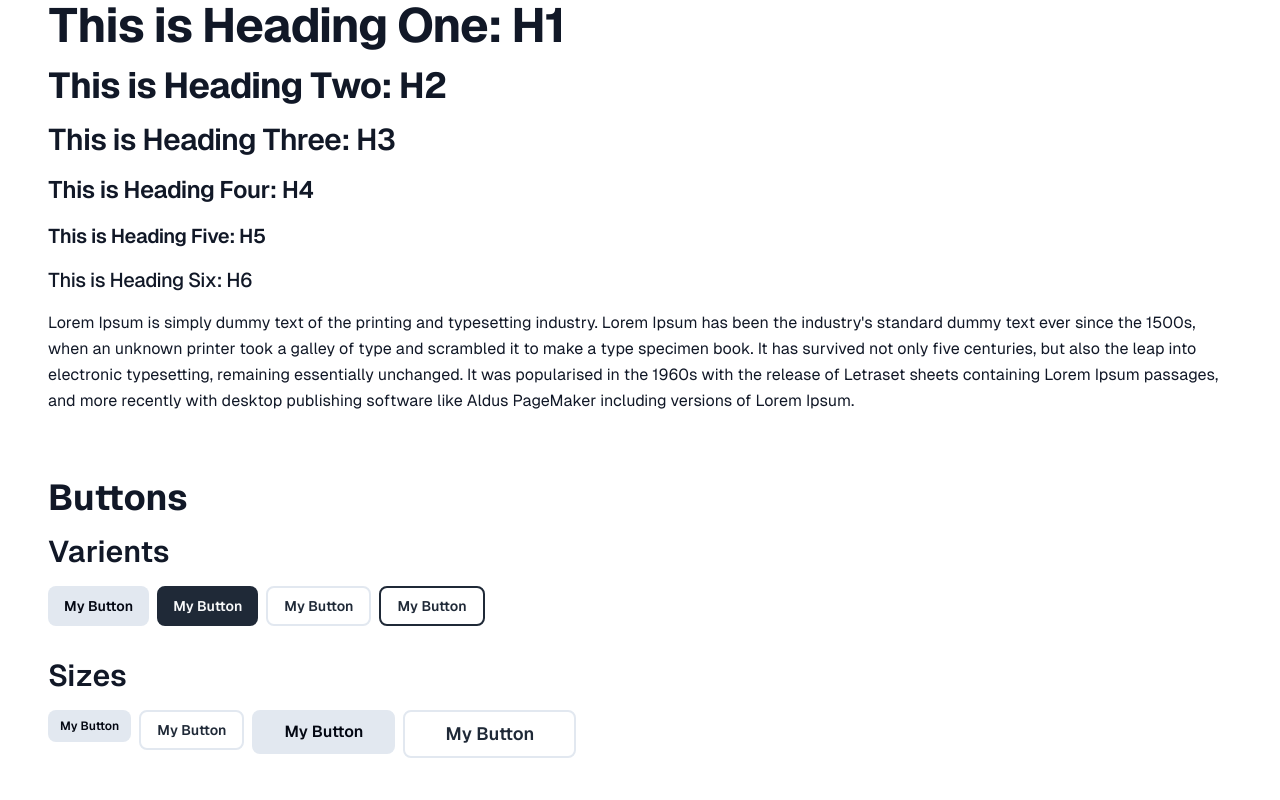
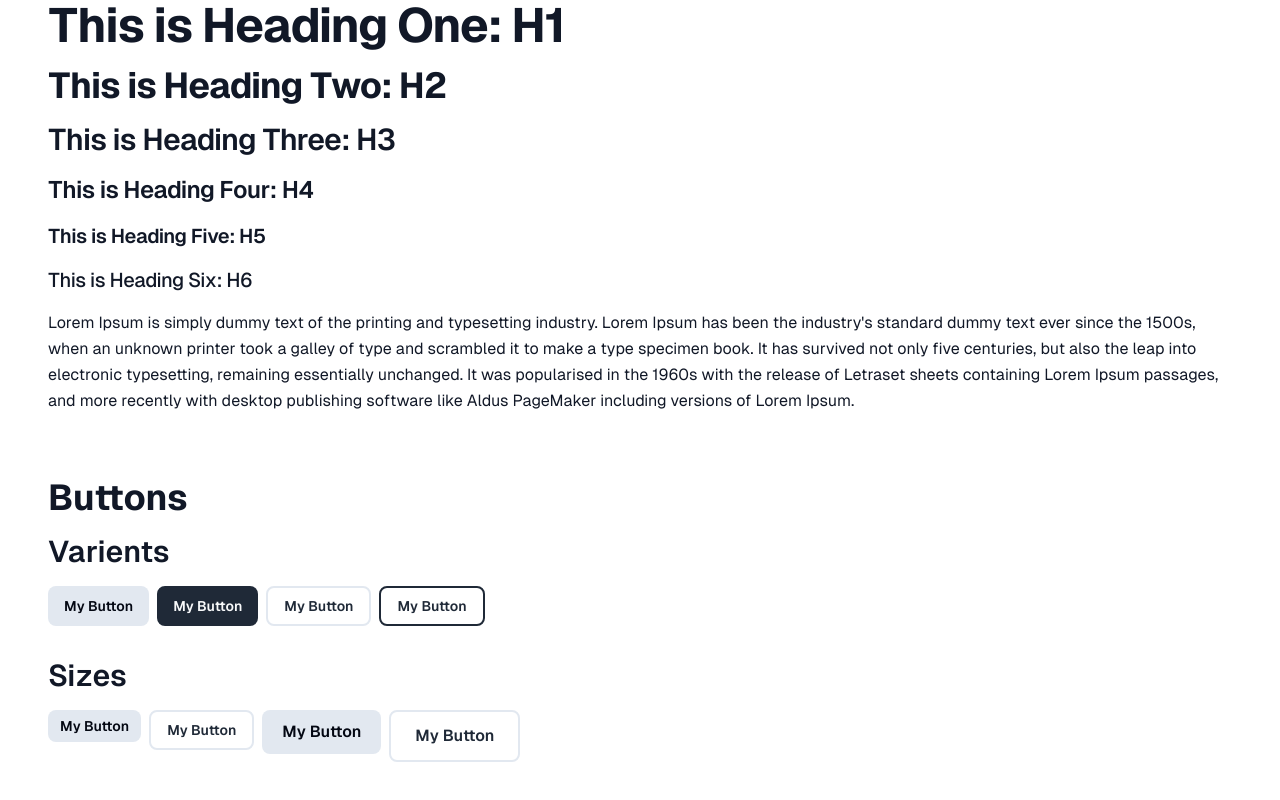
Before and after one commit to sagarmusabbir/third-bracket-ui, a Next.js app: page / in a window 1280 px wide. Shown: the part 630-1430 px from the top of the page. Built offline with nearby package versions, Linux system fonts and the light colour scheme.

Commit message:
Update Button.tsx

```diff
--- a/components/Button.tsx
+++ b/components/Button.tsx
@@ -4,7 +4,7 @@ import Link from "next/link";
 
 interface ButtonProps extends AnchorHTMLAttributes<HTMLAnchorElement> {
   variant?: "solid" | "outline";
-  size?: "sm" | "md" | "lg" | "xl";
+  size?: "xs" | "sm" | "md" | "lg" | "xl";
   color?: "dark" | "light";
   href: string;
 }
@@ -35,10 +35,12 @@ const Button: React.FC<ButtonProps> = ({
   };
 
   const sizeClasses = {
-    sm: "px-3 py-1.5 text-xs h-8",
-    md: "px-4 py-2 text-sm h-10",
-    lg: "px-8 h-11 text-base ",
-    xl: "px-10 py-3 text-lg h-12",
+xs: "px-2 py-1 text-xs",
+    sm: "px-3 py-1.5 text-sm",
+    md: "px-4 py-2 text-sm",
+    lg: "px-5 py-2.5 text-base",
+    xl: "px-6 py-3 text-base",
+
   };
 
   const buttonClasses = twMerge(
```
